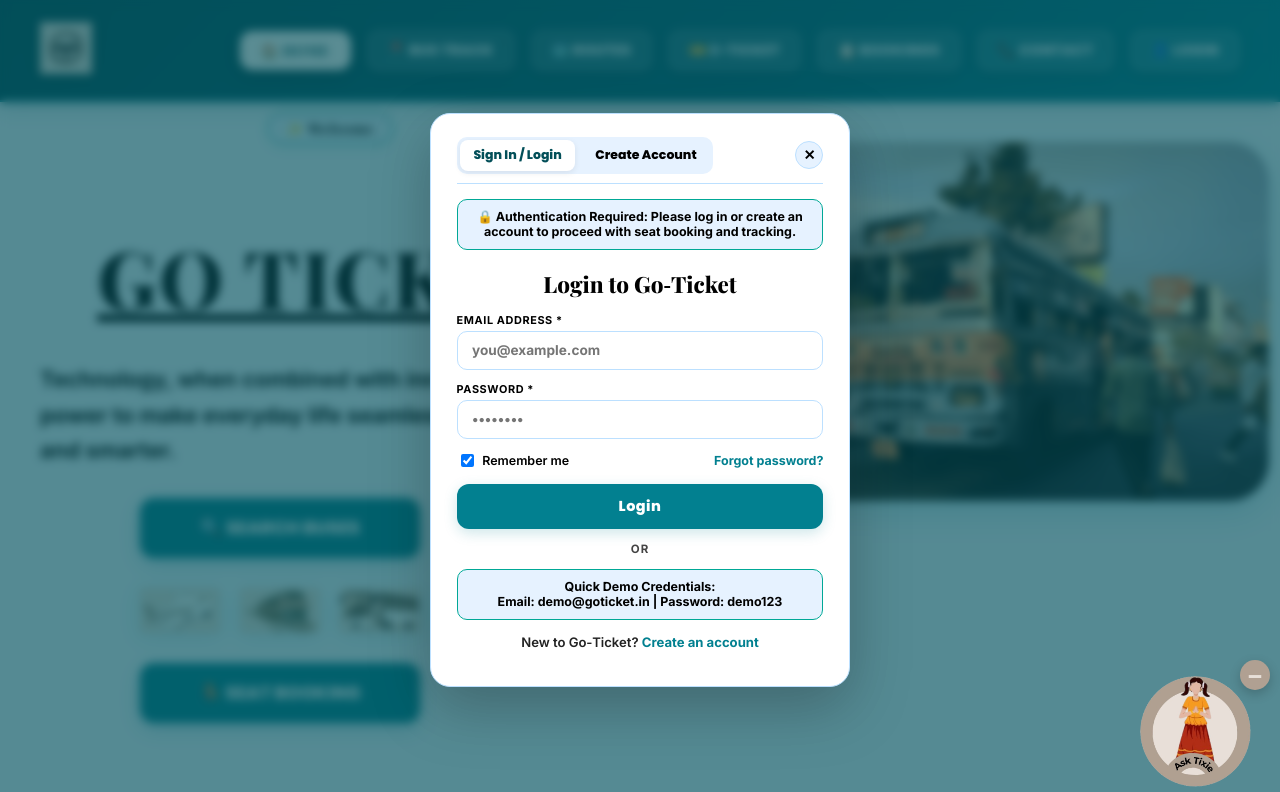
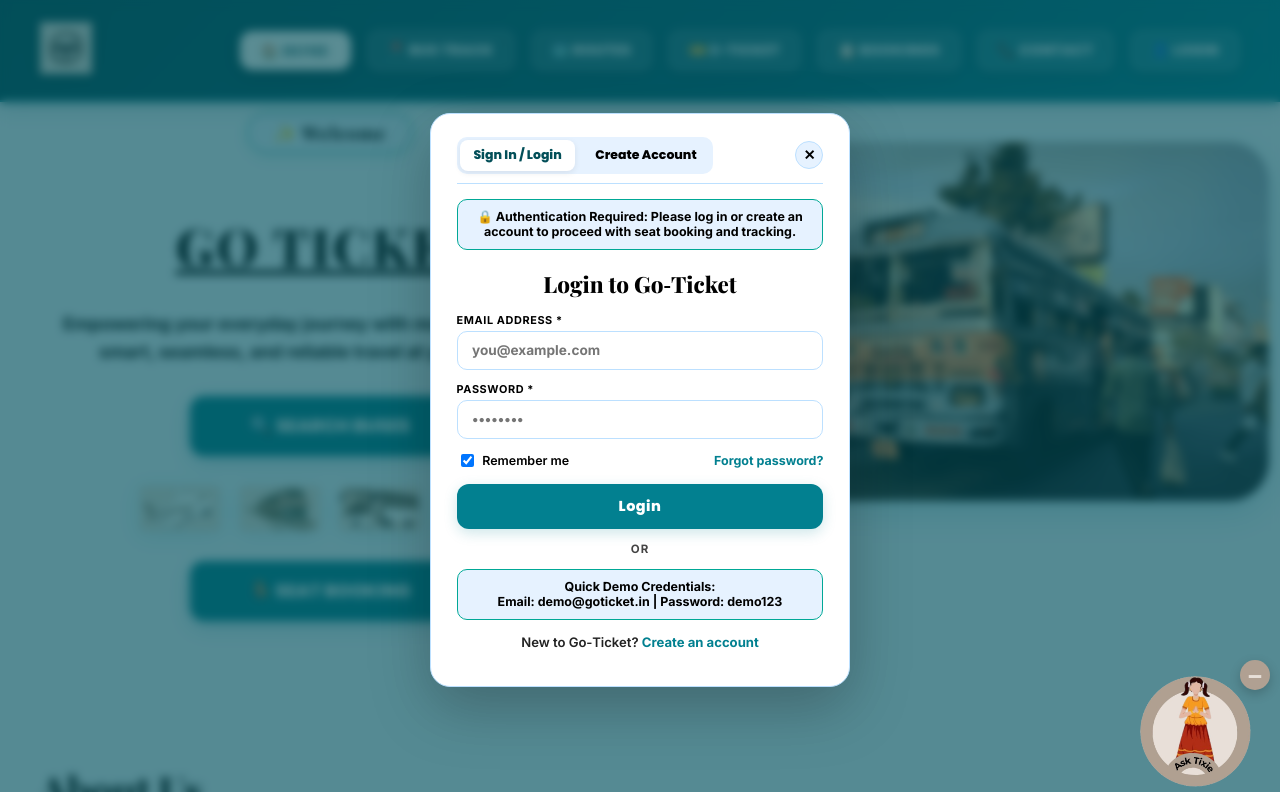
Before and after one commit to jaishree-verma/Go-Ticket, a React (Create React App) app: page / in a window 1280 px wide. Shown: the top 792 px of the page. Built offline with nearby package versions, Linux system fonts and the light colour scheme; a web font is replaced by a local one.

Commit message:
style: enlarge Welcome badge, scale down GO TICKET title, polish introductory text, and enforce center alignment

```diff
--- a/src/components/Hero.jsx
+++ b/src/components/Hero.jsx
@@ -23,7 +23,7 @@
         <div className={styles.heroText}>
           <div className={styles.welcomeBadge}>✨ Welcome</div>
           <h1><u>GO TICKET</u></h1>
-          <p><b>Technology, when combined with innovation, has the power to make everyday life seamless, connected, and smarter.</b></p>
+          <p><b>Empowering your everyday journey with modern innovation — smart, seamless, and reliable travel at your fingertips.</b></p>
 
           <div className={styles.searchSection}>
             {/* SEARCH BUSES button -> Navigates to Routes (/home) */}
--- a/src/styles/hero.module.css
+++ b/src/styles/hero.module.css
@@ -43,32 +43,32 @@
   border: 1.5px solid #00a896;
   color: #000000;
   font-family: 'Playfair Display', serif;
-  font-size: 0.88rem;
+  font-size: 1.15rem;
   font-weight: 800;
   letter-spacing: 1px;
-  border-radius: 20px;
-  padding: 0.35rem 1.1rem;
-  margin-bottom: 0.8rem;
-  box-shadow: 0 4px 12px rgba(2, 128, 144, 0.1);
+  border-radius: 24px;
+  padding: 0.45rem 1.6rem;
+  margin-bottom: 0.9rem;
+  box-shadow: 0 4px 14px rgba(2, 128, 144, 0.12);
   align-self: center;
 }
 
 .heroText h1 {
   font-family: 'Playfair Display', serif;
-  font-size: 80px;
+  font-size: 52px;
   font-weight: 900;
-  margin-bottom: 10px;
+  margin-bottom: 12px;
   letter-spacing: 2px;
   color: #000000;
   text-align: center;
 }
 
 .heroText p {
-  font-size: 22px;
+  font-size: 1.1rem;
   font-weight: 600;
   margin-bottom: 30px;
-  max-width: 700px;
-  text-align: left;
+  max-width: 650px;
+  text-align: center;
   line-height: 1.6;
   color: #000000;
 }
@@ -76,8 +76,9 @@
 .searchSection {
   display: flex;
   flex-direction: column;
-  align-items: flex-start;
+  align-items: center;
   gap: 20px;
+  width: 100%;
 }
 
 .buttons {
```
